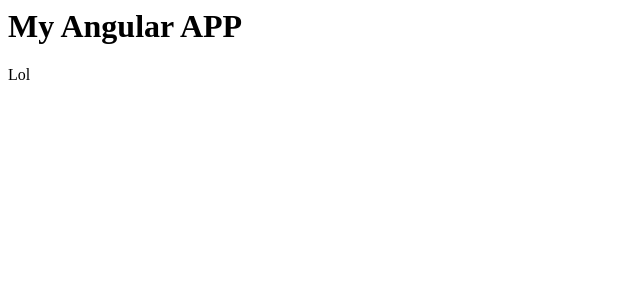
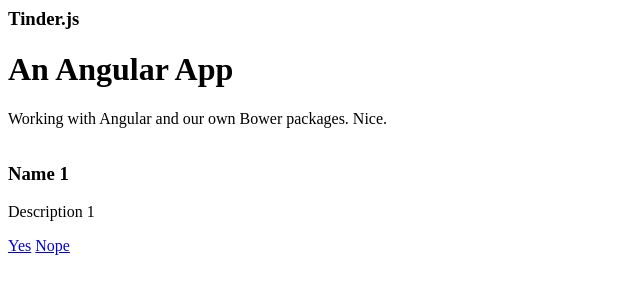
Before and after one commit to naoisegolden/tinder-wars, a website: page index.html in a window 1280 px wide. Shown: the whole page, without its empty margins (0-640 px from the left). Drawn offline with Linux system fonts and the light colour scheme.

Commit message:
Modify index.html

```diff
--- a/index.html
+++ b/index.html
@@ -1,9 +1,31 @@
 <html>
-  <head>
-    <title>My Angular APP</title>
-  </head>
-  <body>
-    <h1>My Angular APP</h1>
-    <p>Lol</p>
-  </body>
+<head>
+  <title>Tinder</title>
+</head>
+<body>
+  <div class="container">
+    <div class="header">
+      <h3>Tinder.js</h3>
+    </div>
+
+    <div class="jumbotron">
+      <h1>An Angular App</h1>
+      <p class="lead">Working with Angular and our own Bower packages. Nice.</p>
+    </div>
+
+    <div class="row">
+      <div class="col-sm-4 col-md-4">
+        <div class="thumbnail">
+          <img src="">
+          <div class="caption">
+            <h3>Name 1</h3>
+            <p>Description 1</p>
+            <p><a href="#" class="btn btn-primary" role="button">Yes</a> <a href="#" class="btn btn-default" role="button">Nope</a></p>
+          </div>
+        </div>
+      </div>
+    </div>
+  </div>
+
+</body>
 </html>
```
